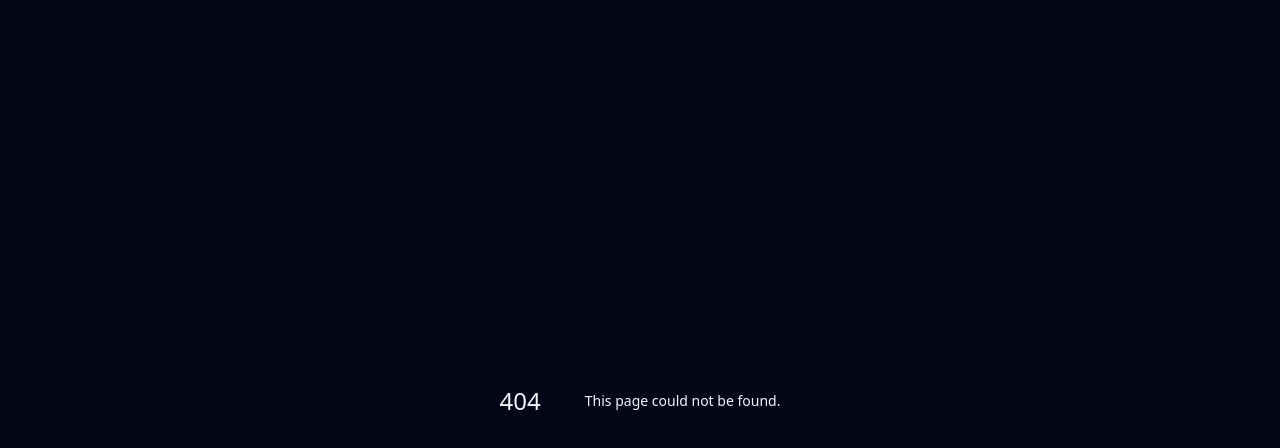
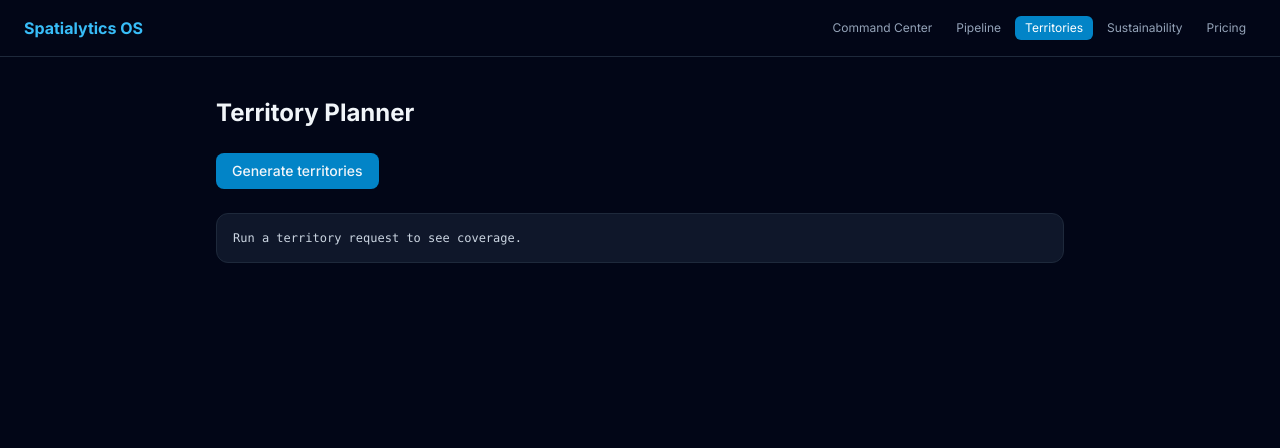
Before and after one commit to KristineMK72/spatialytics-os, a Next.js app: page /territories in a window 1280 px wide. Before the commit this address had no page. Shown: the top 448 px of the page. Built offline with nearby package versions, Linux system fonts and the light colour scheme.

Commit message:
Wire map clicks to scorecard and add module pages with navigation

```diff
--- /dev/null
+++ b/app/pipeline/page.tsx
@@ -0,0 +1,35 @@
+'use client';
+
+import Link from 'next/link';
+import AppNav from '@/components/AppNav';
+
+const stages = ['Lead', 'Touring', 'LOI', 'Lease', 'Open'];
+
+export default function PipelinePage() {
+  return (
+    <main className="min-h-screen bg-slate-950 text-slate-100">
+      <header className="border-b border-slate-800 px-6 py-4 flex items-center justify-between">
+        <Link href="/" className="font-bold text-sky-400">Spatialytics OS</Link>
+        <AppNav />
+      </header>
+      <section className="max-w-6xl mx-auto px-6 py-10 space-y-6">
+        <div>
+          <h1 className="text-2xl font-bold">Spatial Kanban / Lease Pipeline</h1>
+          <p className="text-slate-400 text-sm mt-2">
+            Track proposed sites by stage. Full CRM wiring comes next.
+          </p>
+        </div>
+        <div className="grid grid-cols-2 md:grid-cols-5 gap-3">
+          {stages.map((stage) => (
+            <div key={stage} className="rounded-xl border border-slate-800 bg-slate-900 min-h-[220px] p-3">
+              <h2 className="text-xs uppercase tracking-wider text-slate-500 mb-3">{stage}</h2>
+              <div className="rounded-lg border border-dashed border-slate-700 p-3 text-xs text-slate-500">
+                Drop a property here
+              </div>
+            </div>
+          ))}
+        </div>
+      </section>
+    </main>
+  );
+}
--- /dev/null
+++ b/app/pricing/page.tsx
@@ -0,0 +1,15 @@
+import Link from 'next/link';
+import PricingTable from '@/components/billing/PricingTable';
+import AppNav from '@/components/AppNav';
+
+export default function PricingPage() {
+  return (
+    <main className="min-h-screen bg-slate-950 text-slate-100">
+      <header className="border-b border-slate-800 px-6 py-4 flex items-center justify-between">
+        <Link href="/" className="font-bold text-sky-400">Spatialytics OS</Link>
+        <AppNav />
+      </header>
+      <PricingTable tenantId="demo" userEmail="owner@example.com" />
+    </main>
+  );
+}
--- /dev/null
+++ b/app/sustainability/page.tsx
@@ -0,0 +1,36 @@
+'use client';
+
+import { useState } from 'react';
+import Link from 'next/link';
+import AppNav from '@/components/AppNav';
+
+export default function SustainabilityPage() {
+  const [result, setResult] = useState('Run an eco-index request for a selected site.');
+
+  const run = async () => {
+    setResult('Calculating...');
+    try {
+      const res = await fetch('/api/sustainability', { method: 'POST' });
+      const data = await res.json();
+      setResult(JSON.stringify(data, null, 2));
+    } catch (err) {
+      setResult(String(err));
+    }
+  };
+
+  return (
+    <main className="min-h-screen bg-slate-950 text-slate-100">
+      <header className="border-b border-slate-800 px-6 py-4 flex items-center justify-between">
+        <Link href="/" className="font-bold text-sky-400">Spatialytics OS</Link>
+        <AppNav />
+      </header>
+      <section className="max-w-4xl mx-auto px-6 py-10 space-y-6">
+        <h1 className="text-2xl font-bold">Sustainability Toolkit</h1>
+        <button onClick={run} className="px-4 py-2 rounded-lg bg-emerald-600 hover:bg-emerald-500 text-sm font-medium">
+          Run eco index
+        </button>
+        <pre className="text-xs bg-slate-900 border border-slate-800 rounded-xl p-4 overflow-auto max-h-[420px] text-slate-300">{result}</pre>
+      </section>
+    </main>
+  );
+}
--- /dev/null
+++ b/app/territories/page.tsx
@@ -0,0 +1,36 @@
+'use client';
+
+import { useState } from 'react';
+import Link from 'next/link';
+import AppNav from '@/components/AppNav';
+
+export default function TerritoriesPage() {
+  const [result, setResult] = useState('Run a territory request to see coverage.');
+
+  const run = async () => {
+    setResult('Calculating...');
+    try {
+      const res = await fetch('/api/optimize-route/territories', { method: 'POST' });
+      const data = await res.json();
+      setResult(JSON.stringify(data, null, 2));
+    } catch (err) {
+      setResult(String(err));
+    }
+  };
+
+  return (
+    <main className="min-h-screen bg-slate-950 text-slate-100">
+      <header className="border-b border-slate-800 px-6 py-4 flex items-center justify-between">
+        <Link href="/" className="font-bold text-sky-400">Spatialytics OS</Link>
+        <AppNav />
+      </header>
+      <section className="max-w-4xl mx-auto px-6 py-10 space-y-6">
+        <h1 className="text-2xl font-bold">Territory Planner</h1>
+        <button onClick={run} className="px-4 py-2 rounded-lg bg-sky-600 hover:bg-sky-500 text-sm font-medium">
+          Generate territories
+        </button>
+        <pre className="text-xs bg-slate-900 border border-slate-800 rounded-xl p-4 overflow-auto max-h-[420px] text-slate-300">{result}</pre>
+      </section>
+    </main>
+  );
+}
--- /dev/null
+++ b/components/AppNav.tsx
@@ -0,0 +1,37 @@
+'use client';
+
+import Link from 'next/link';
+import { usePathname } from 'next/navigation';
+
+const links = [
+  { href: '/dashboard', label: 'Command Center' },
+  { href: '/pipeline', label: 'Pipeline' },
+  { href: '/territories', label: 'Territories' },
+  { href: '/sustainability', label: 'Sustainability' },
+  { href: '/pricing', label: 'Pricing' },
+];
+
+export default function AppNav() {
+  const pathname = usePathname();
+
+  return (
+    <nav className="flex items-center gap-1 overflow-x-auto text-xs">
+      {links.map((link) => {
+        const active = pathname === link.href;
+        return (
+          <Link
+            key={link.href}
+            href={link.href}
+            className={`whitespace-nowrap px-2.5 py-1 rounded-md transition-colors ${
+              active
+                ? 'bg-sky-600 text-white'
+                : 'text-slate-400 hover:text-slate-100 hover:bg-slate-800'
+            }`}
+          >
+            {link.label}
+          </Link>
+        );
+      })}
+    </nav>
+  );
+}
```
